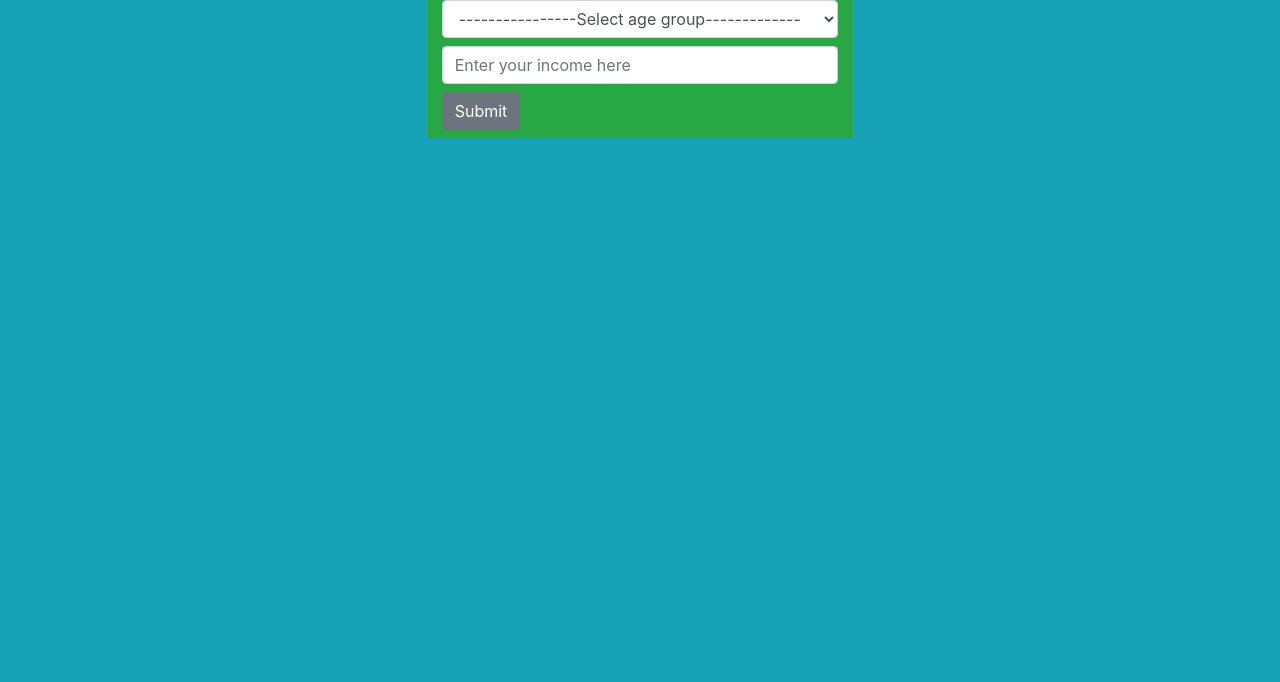
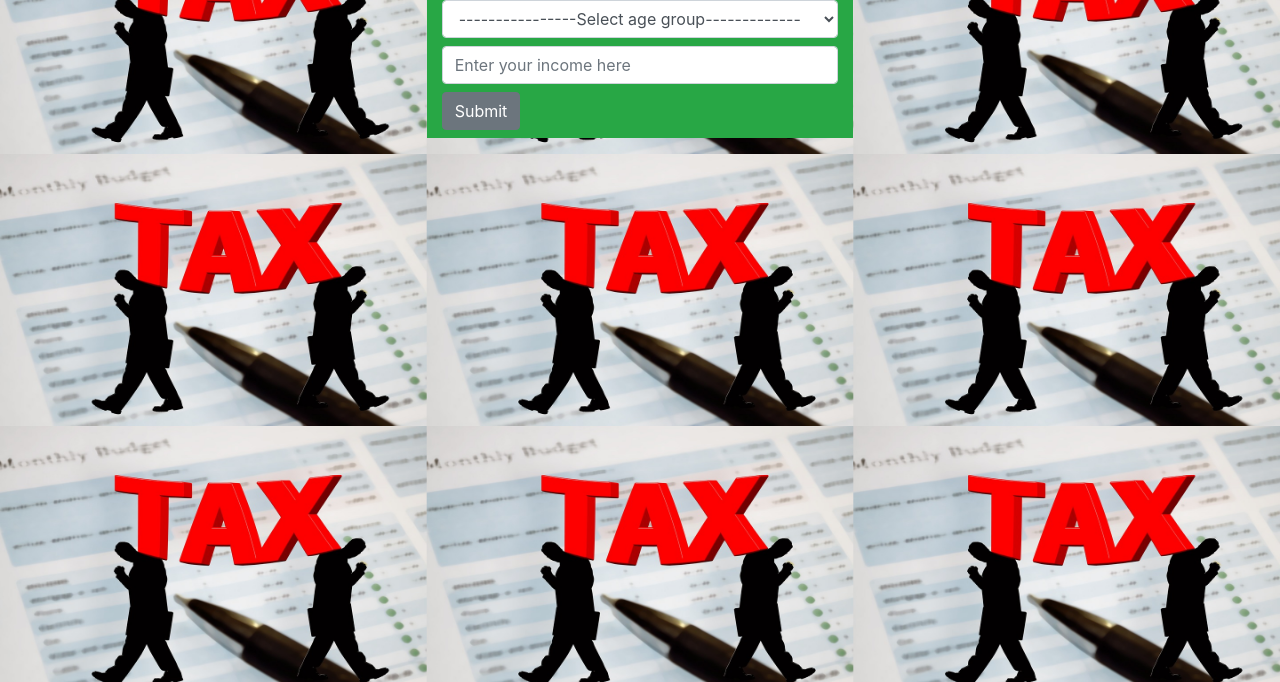
Before and after one commit to sriram-13/tax-calculator, a plain HTML site: page index.html in a window 1280 px wide. Shown: the part 118-800 px from the top of the page. Drawn offline with nearby package versions, Linux system fonts and the light colour scheme.

Commit message:
Background change

```diff
--- a/index.html
+++ b/index.html
@@ -32,6 +32,16 @@
     <div class="container col-md-4 bg-dark text-white mt-3">
             <p class="pb-1" id="result">Amount payable: <span id="tax"></span></p>
     </div>
+
+    <style>
+        body {
+            margin: 0;
+            padding: 0;
+            background-image: url('/taxes-646512_960_720.jpg');
+            background-size: 30%;
+            background-repeat: round;
+        }
+    </style>
 
     <script>
         document.getElementById("result").style.display = 'none';
```
Also changed, not shown: taxes-646512_960_720.jpg (added).
